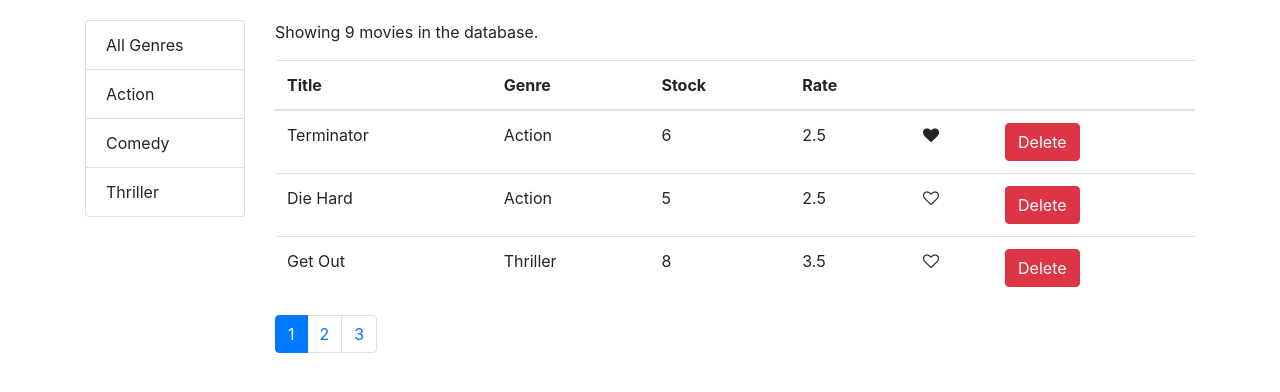
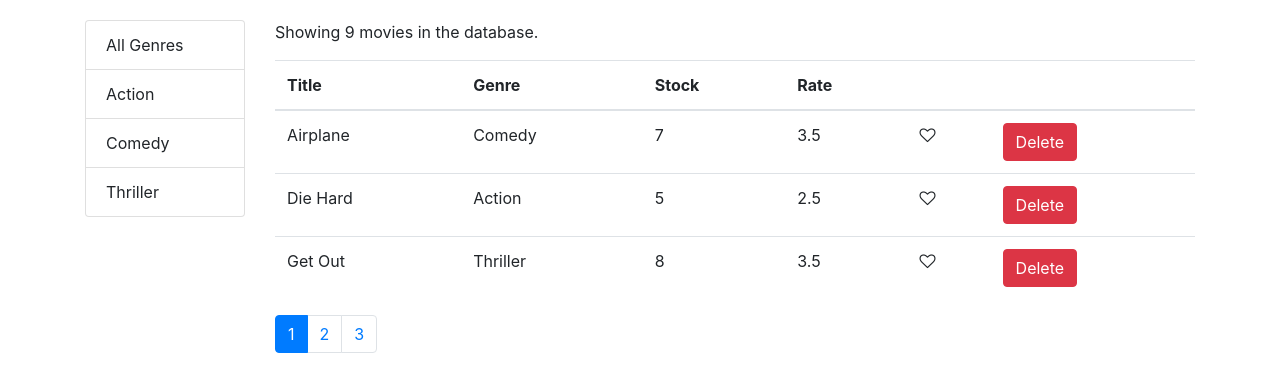
Before and after one commit to demetrous/vidly, a React (Create React App) app: page / in a window 1280 px wide. Shown: the top 392 px of the page. Built offline with nearby package versions, Linux system fonts and the light colour scheme.

Commit message:
Implementing Sorting

```diff
--- a/src/components/movies.jsx
+++ b/src/components/movies.jsx
@@ -1,21 +1,23 @@
 import React, { Component } from "react";
-import Like from "./common/like";
 import ListGroup from "./common/listGroup";
 import { getMovies } from "../services/fakeMovieService";
 import Pagination from "./common/pagination";
 import { paginate } from "./../utils/paginate";
 import { getGenres } from "../services/fakeGenreService";
+import MoviesTable from "./moviesTable";
+import _ from "lodash";
 
 class Movies extends Component {
   state = {
     movies: [],
     genres: [],
     currentPage: 1,
-    pageSize: 3
+    pageSize: 3,
+    sortColumn: { path: "title", order: "asc" }
   };
 
   componentDidMount() {
-    const genres = [{ name: "All Genres" }, ...getGenres()];
+    const genres = [{ _id: "", name: "All Genres" }, ...getGenres()];
 
     this.setState({ movies: getMovies(), genres });
   }
@@ -42,11 +44,25 @@
     this.setState({ selectedGenre: genre, currentPage: 1 });
   };
 
+  handleSort = path => {
+    const sortColumn = { ...this.state.sortColumn };
+
+    if (sortColumn.path === path)
+      sortColumn.order = sortColumn.order === "asc" ? "desc" : "asc";
+    else {
+      sortColumn.path = path;
+      sortColumn.order = "asc";
+    }
+
+    this.setState({ sortColumn });
+  };
+
   render() {
     const { length: count } = this.state.movies;
     const {
       pageSize,
       currentPage,
+      sortColumn,
       selectedGenre,
       movies: allMovies
     } = this.state;
@@ -57,7 +73,10 @@
       selectedGenre && selectedGenre._id
         ? allMovies.filter(m => m.genre._id === selectedGenre._id)
         : allMovies;
-    const movies = paginate(filtered, currentPage, pageSize);
+
+    const sorted = _.orderBy(filtered, [sortColumn.path], [sortColumn.order]);
+
+    const movies = paginate(sorted, currentPage, pageSize);
 
     return (
       <div className="row">
@@ -70,42 +89,12 @@
         </div>
         <div className="col">
           <p>Showing {filtered.length} movies in the database.</p>
-          <table className="table">
-            <thead>
-              <tr>
-                <th>Title</th>
-                <th>Genre</th>
-                <th>Stock</th>
-                <th>Rate</th>
-                <th></th>
-                <th></th>
-              </tr>
-            </thead>
-            <tbody>
-              {movies.map(movie => (
-                <tr key={movie._id}>
-                  <td>{movie.title}</td>
-                  <td>{movie.genre.name}</td>
-                  <td>{movie.numberInStock}</td>
-                  <td>{movie.dailyRentalRate}</td>
-                  <td>
-                    <Like
-                      liked={movie.liked}
-                      onClick={() => this.handleLike(movie)}
-                    />
-                  </td>
-                  <td>
-                    <button
-                      onClick={() => this.handleDelete(movie)}
-                      className="btn btn-danger btn-small"
-                    >
-                      Delete
-                    </button>
-                  </td>
-                </tr>
-              ))}
-            </tbody>
-          </table>
+          <MoviesTable
+            movies={movies}
+            onLike={this.handleLike}
+            onDelete={this.handleDelete}
+            onSort={this.handleSort}
+          />
           <Pagination
             itemsCount={filtered.length}
             pageSize={pageSize}
--- /dev/null
+++ b/src/components/moviesTable.jsx
@@ -0,0 +1,44 @@
+import React from "react";
+import Like from "./common/like";
+
+const MoviesTable = props => {
+  const { movies, onDelete, onLike, onSort } = props;
+
+  return (
+    <table className="table">
+      <thead>
+        <tr>
+          <th onClick={() => onSort("title")}>Title</th>
+          <th onClick={() => onSort("genre.name")}>Genre</th>
+          <th onClick={() => onSort("numberInStock")}>Stock</th>
+          <th onClick={() => onSort("dailyRentalRate")}>Rate</th>
+          <th></th>
+          <th></th>
+        </tr>
+      </thead>
+      <tbody>
+        {movies.map(movie => (
+          <tr key={movie._id}>
+            <td>{movie.title}</td>
+            <td>{movie.genre.name}</td>
+            <td>{movie.numberInStock}</td>
+            <td>{movie.dailyRentalRate}</td>
+            <td>
+              <Like liked={movie.liked} onClick={() => onLike(movie)} />
+            </td>
+            <td>
+              <button
+                onClick={() => onDelete(movie)}
+                className="btn btn-danger btn-small"
+              >
+                Delete
+              </button>
+            </td>
+          </tr>
+        ))}
+      </tbody>
+    </table>
+  );
+};
+
+export default MoviesTable;
```
